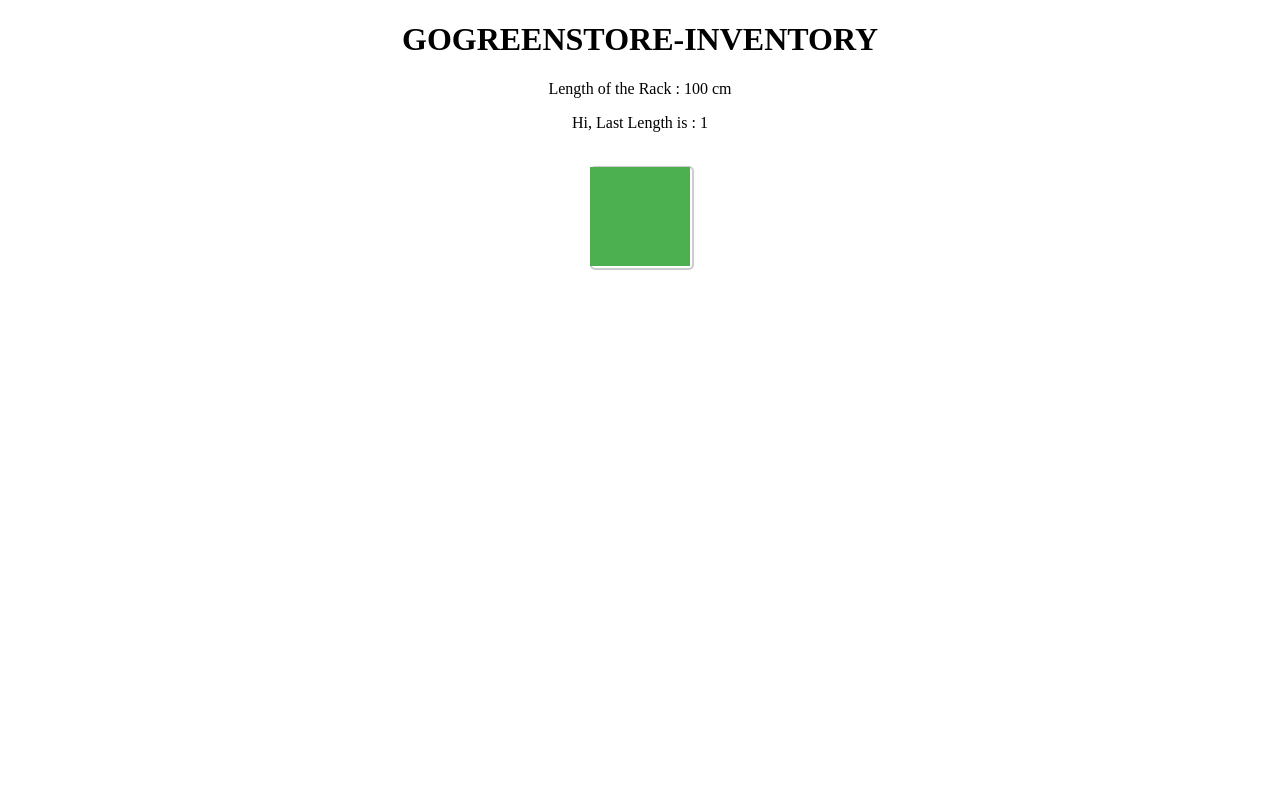
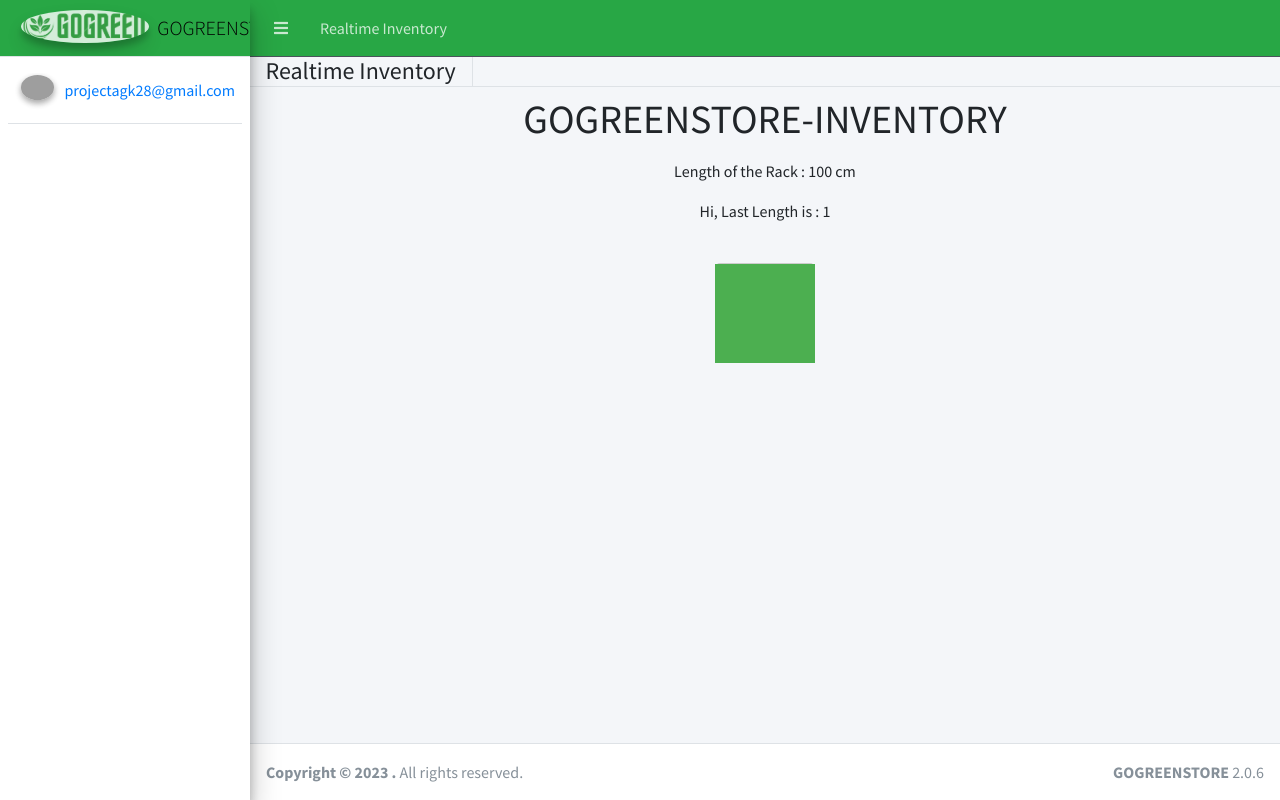
Before and after one commit to Albin-mca/GGS-TEST, a Django app: template templates/fireapp/fire_index.html in a window 1280 px wide. Run offline with Django 3.2, Linux system fonts and the light colour scheme; the template is opened without the code that fills it: most values are stand-ins (such as "Sample title", 1, 10 or a date in 2020); some libraries are stand-ins or nearby versions; grey boxes are pictures that could not be loaded.

Commit message:
Updated Admin with Realtime Inventory

```diff
--- a/fireapp/views.py
+++ b/fireapp/views.py
@@ -1,3 +1,4 @@
+from django.contrib.auth.decorators import login_required
 from django.shortcuts import render
 from datetime import datetime, timedelta
 
@@ -25,7 +26,7 @@ authe = firebase.auth()
 database = firebase.database()
 
 
-
+@login_required(login_url='login')
 def fire_index(request):
     # Accessing our Firebase data and storing it in a variable
     distance = database.child('distance').get().val()
--- a/templates/fireapp/fire_index.html
+++ b/templates/fireapp/fire_index.html
@@ -1,8 +1,37 @@
 <!DOCTYPE html>
 <meta http-equiv="refresh" content="2">
+<html lang="en-us">
+<head>
+    <meta charset="utf-8">
+    <meta name="viewport" content="width=device-width, initial-scale=1">
+    <meta http-equiv="x-ua-compatible" content="ie=edge">
+    <!--  Prevent admin panel being crawled by search engines -->
+    <meta name="robots" content="none, noarchive">
 
-<html>
-  <head>
+    <title>Realtime Inventory</title>
+
+    <!-- Font Awesome Icons -->
+    <link rel="stylesheet" href="/static/vendor/fontawesome-free/css/all.min.css">
+
+    <!-- Bootstrap and adminLTE -->
+    <link rel="stylesheet" href="/static/vendor/adminlte/css/adminlte.min.css" id="adminlte-css">
+
+    <!-- Bootswatch theme -->
+
+
+    <!-- Custom fixes for django -->
+    <link rel="stylesheet" href="/static/jazzmin/css/main.css">
+
+
+    <!-- favicons -->
+    <link rel="shortcut icon" href="/static/images/logo11.png" type="image/png">
+    <link rel="icon" href="/static/images/logo11.png" sizes="32x32" type="image/png">
+
+
+    <!-- Google Font: Source Sans Pro -->
+    <link href="https://fonts.googleapis.com/css?family=Source+Sans+Pro:300,400,400i,700" rel="stylesheet">
+
+
     <title>GOGREENSTORE-INVENTORY</title>
     <style>
         /* Style the battery container */
@@ -27,7 +56,7 @@
             width: 100%;
             height: 100%;
             background-color: #4CAF50;
-        position:absolute;
+            position: absolute;
             bottom: 0;
             left: 0;
             transition: height 0.5s ease-out;
@@ -44,12 +73,94 @@
         }
     </style>
 </head>
-  <body>
 
-  <h1><center>GOGREENSTORE-INVENTORY</center></h1>
-  <p><center>Length of the Rack : 100 cm</center></p>
-  <p><center>Hi, Last Length is : {{last_length}}</center></p>
 
+</head>
+<body class="hold-transition sidebar-mini   dashboard accent-primary  layout-navbar-fixed layout-footer-fixed layout-fixed theme-default "
+      data-admin-utc-offset="0">
+
+<div class="wrapper">
+
+
+    <nav class="main-header navbar navbar-expand navbar-success navbar-dark" id="jazzy-navbar">
+        <ul class="navbar-nav">
+
+
+            <li class="nav-item">
+                <a class="nav-link" data-widget="pushmenu" href="#" role="button"><i class="fas fa-bars"></i></a>
+            </li>
+
+
+            <li class="nav-item d-none d-sm-inline-block">
+
+                <a href="http://127.0.0.1:8000/fire_index/" class="nav-link" target="_blank">Realtime Inventory</a>
+
+            </li>
+
+        </ul>
+
+
+    </nav>
+
+
+    <aside class="main-sidebar elevation-4 sidebar-light-lime" id="jazzy-sidebar">
+        <a href="/admin/" class="brand-link navbar-success" id="jazzy-logo">
+            <img src="/static/images/logo11.png" alt="GOGREENSTORE Logo" class="img-circle brand-image elevation-3"
+                 style="opacity: .8">
+            <span class="brand-text font-weight-light">GOGREENSTORE</span>
+        </a>
+
+        <div class="sidebar">
+            <div class="user-panel mt-3 pb-3 mb-3 d-flex">
+                <div class="image">
+
+                    <img src="/static/vendor/adminlte/img/user2-160x160.jpg" width="160px"
+                         class="img-circle elevation-2" alt="User Image">
+
+                </div>
+                <div class="info">
+
+                    <a href="#" class="d-block">projectagk28@gmail.com</a>
+
+                </div>
+            </div>
+
+
+        </div>
+    </aside>
+
+
+    <div class="content-wrapper">
+
+
+        <div class="content border-bottom mb-2">
+            <div class="container-fluid">
+                <div class="row">
+                    <div class="col-12 col-md-auto d-flex flex-grow-1 align-items-center">
+                        <h1 class="h4 m-0 pr-3 mr-3 border-right"> Realtime Inventory </h1>
+
+
+                    </div>
+
+                </div>
+            </div>
+        </div>
+
+
+        <div class="content">
+            <div class="container-fluid">
+                <section id="content" class="content">
+
+
+                    <h1>
+                        <center>GOGREENSTORE-INVENTORY</center>
+                    </h1>
+                    <p>
+                    <center>Length of the Rack : 100 cm</center>
+                    </p>
+                    <p>
+                    <center>Hi, Last Length is : {{ last_length }}</center>
+                    </p>
 
 
                     <br>
@@ -74,7 +185,7 @@
                             const value = parseInt("{{last_length}}");
 
                             let total = 100;
-          let result= total-value
+                            let result = total - value
 
                             // Calculate the battery level height
                             const height = (result / 100) * 100;
@@ -98,5 +209,39 @@
                         updateBatteryLevel();
 
                     </script>
+
+
+            </div>
+            </section>
+        </div>
+    </div>
+
+
+</div>
+
+
+<footer class="main-footer ">
+    <div class="float-right d-none d-sm-inline">
+        <b>GOGREENSTORE</b> 2.0.6
+    </div>
+
+    <strong>Copyright &copy; 2023 .</strong> All rights reserved.
+
+</footer>
+
+
+</div>
+
+
+<!-- jQuery -->
+<script src="/static/admin/js/vendor/jquery/jquery.js"></script>
+<!-- Bootstrap 4 -->
+<script src="/static/vendor/bootstrap/js/bootstrap.min.js"></script>
+<!-- AdminLTE App -->
+<script src="/static/vendor/adminlte/js/adminlte.min.js"></script>
+<!-- Django customisations -->
+<script src="/static/jazzmin/js/main.js"></script>
+
+
 </body>
 </html>
```
Also changed, not shown: db.sqlite3. Lines whose indentation alone changed are shown as unchanged.
